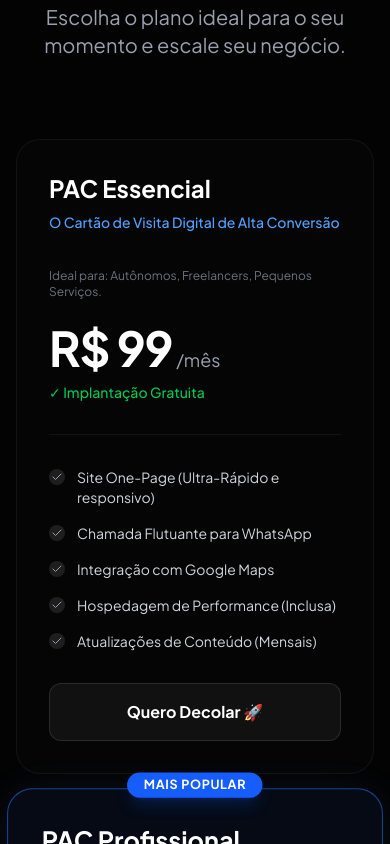
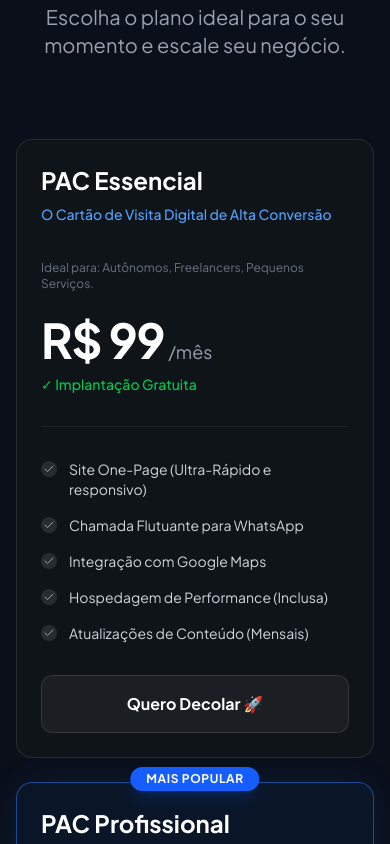
Before and after one commit to vncsrmro/romeiro-dev-landing-page, a Next.js app: page / in a window 390 px wide. Shown: the part 5600-6444 px from the top of the page. Built offline with nearby package versions, Linux system fonts and the light colour scheme.

Commit message:
fix: Mobile UI improvements - pricing layout, lighter backgrounds, readable menu

```diff
--- a/src/app/globals.css
+++ b/src/app/globals.css
@@ -1,7 +1,7 @@
 @import "tailwindcss";
 
 :root {
-  --background: #030712;
+  --background: #0a0f1a;
   --foreground: #f9fafb;
 
   /* Custom Colors */
@@ -12,7 +12,7 @@
 
 @theme {
   --font-sans: var(--font-sans);
-  --color-background: #030303;
+  --color-background: #0a0f1a;
   --color-foreground: #ffffff;
   --color-primary: #3b82f6;
   /* Electric Blue */
--- a/src/components/Header.tsx
+++ b/src/components/Header.tsx
@@ -84,7 +84,7 @@ export function Header() {
                     initial={{ opacity: 0, y: -20 }}
                     animate={{ opacity: 1, y: 0 }}
                     exit={{ opacity: 0, y: -20 }}
-                    className="md:hidden absolute top-full left-0 right-0 glass-panel border-t border-white/10 p-4"
+                    className="md:hidden absolute top-full left-0 right-0 bg-[#0a0a0a]/98 backdrop-blur-xl border-t border-white/20 p-6 shadow-2xl"
                 >
                     <nav className="flex flex-col space-y-4">
                         {navItems.map((item) => (
--- a/src/components/Pricing.tsx
+++ b/src/components/Pricing.tsx
@@ -86,7 +86,7 @@ export function Pricing() {
                     </p>
                 </div>
 
-                <div className="grid grid-cols-1 md:grid-cols-3 gap-8 max-w-7xl mx-auto">
+                <div className="grid grid-cols-1 gap-6 md:grid-cols-3 md:gap-8 max-w-7xl mx-auto">
                     {packages.map((pkg, index) => (
                         <motion.div
                             key={index}
@@ -95,10 +95,10 @@ export function Pricing() {
                             viewport={{ once: true }}
                             transition={{ delay: index * 0.1, duration: 0.5 }}
                             className={cn(
-                                "relative flex flex-col p-8 rounded-3xl border transition-all duration-300 group",
+                                "relative flex flex-col p-6 md:p-8 rounded-2xl md:rounded-3xl border transition-all duration-300 group",
                                 pkg.highlight
-                                    ? "bg-[#050a15] border-blue-500/50 shadow-[0_0_40px_-10px_rgba(59,130,246,0.2)] scale-105 z-10"
-                                    : "bg-[#050505] border-white/5 hover:border-white/10 hover:bg-[#0a0a0a]"
+                                    ? "bg-[#0a1628] border-blue-500/50 shadow-[0_0_40px_-10px_rgba(59,130,246,0.2)] md:scale-105 z-10"
+                                    : "bg-[#0f1419] border-white/10 hover:border-white/20 hover:bg-[#141b23]"
                             )}
                             whileHover={{ y: -5 }}
                         >
```
